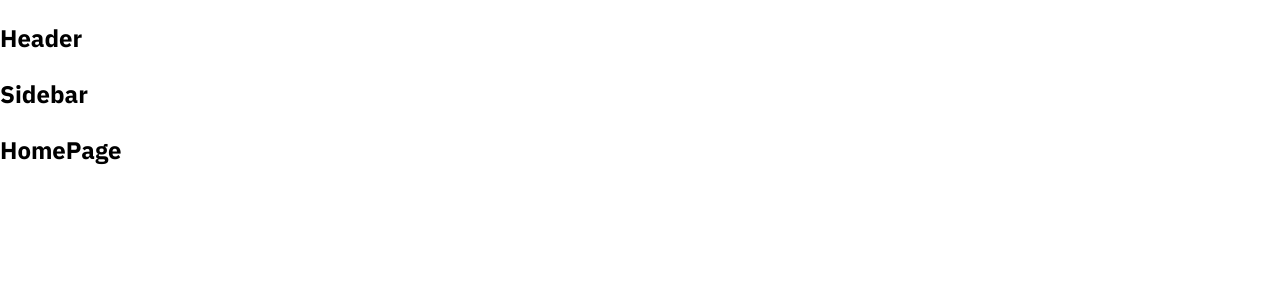
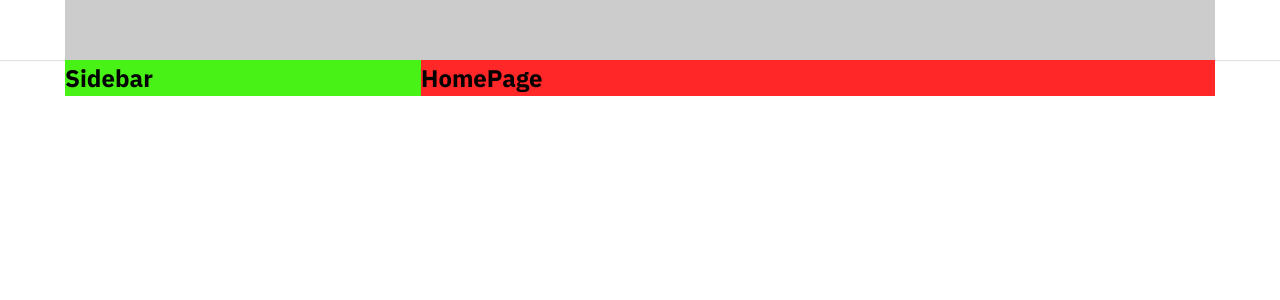
Before and after one commit to buianhtai1205/tiktok-ui, a React (Create React App) app: page / in a window 1280 px wide. Shown: the top 300 px of the page. Built offline with nearby package versions, Linux system fonts and the light colour scheme.

Commit message:
build base default layout

```diff
--- a/package.json
+++ b/package.json
@@ -6,6 +6,7 @@
     "@testing-library/jest-dom": "^5.16.5",
     "@testing-library/react": "^13.4.0",
     "@testing-library/user-event": "^13.5.0",
+    "clsx": "^1.2.1",
     "normalize.css": "^8.0.1",
     "react": "^18.2.0",
     "react-dom": "^18.2.0",
--- a/src/components/GlobalStyles/GlobalStyles.scss
+++ b/src/components/GlobalStyles/GlobalStyles.scss
@@ -3,9 +3,16 @@
 
 :root {
 	--primary: #fe2c55;
+
+	//DefaultLayout
+	--default-layout-header-height: 60px;
+	--default-layout-width: 1150px;
+	--default-layout-sidebar-width: 356px;
 }
 
 * {
+	margin: 0;
+	padding: 0;
 	box-sizing: border-box;
 }
 
--- /dev/null
+++ b/src/components/Layout/DefaultLayout/DefaultLayout.module.scss
@@ -0,0 +1,15 @@
+.wrapper {
+	display: flex;
+	flex-direction: column;
+	align-items: center;
+}
+
+.container {
+	width: var(--default-layout-width);
+	display: flex;
+}
+
+.content {
+	flex: 1;
+	background-color: rgb(255, 39, 39);
+}
--- /dev/null
+++ b/src/components/Layout/DefaultLayout/Sidebar/Sidebar.module.scss
@@ -0,0 +1,4 @@
+.wrapper {
+	width: var(--default-layout-sidebar-width);
+	background-color: rgb(73, 242, 22);
+}
--- a/src/components/Layout/DefaultLayout/Sidebar/index.js
+++ b/src/components/Layout/DefaultLayout/Sidebar/index.js
@@ -1,5 +1,13 @@
+import clsx from "clsx";
+import styles from "./Sidebar.module.scss";
+
 const Sidebar = () => {
-	return <h2>Sidebar</h2>;
+	return (
+		<aside className={clsx(styles.wrapper)}>
+			{/* Sidebar */}
+			<h2>Sidebar</h2>
+		</aside>
+	);
 };
 
 export default Sidebar;
--- a/src/components/Layout/DefaultLayout/index.js
+++ b/src/components/Layout/DefaultLayout/index.js
@@ -1,13 +1,15 @@
+import clsx from "clsx";
 import Header from "~/components/Layout/components/Header";
 import Sidebar from "./Sidebar";
+import styles from "./DefaultLayout.module.scss";
 
 const DefaultLayout = ({ children }) => {
 	return (
-		<div>
+		<div className={clsx(styles.wrapper)}>
 			<Header />
-			<div className="container">
+			<div className={clsx(styles.container)}>
 				<Sidebar />
-				<div className="content">{children}</div>
+				<div className={clsx(styles.content)}>{children}</div>
 			</div>
 		</div>
 	);
--- /dev/null
+++ b/src/components/Layout/components/Header/Header.module.scss
@@ -0,0 +1,13 @@
+.wrapper {
+	width: 100%;
+	height: var(--default-layout-header-height, 60px);
+	box-shadow: 0px 1px 1px rgb(0 0 0 / 12%);
+	display: flex;
+	justify-content: center;
+}
+
+.inner {
+	height: 100%;
+	background-color: #ccc;
+	width: var(--default-layout-width);
+}
--- a/src/components/Layout/components/Header/index.js
+++ b/src/components/Layout/components/Header/index.js
@@ -1,5 +1,18 @@
+import clsx from "clsx";
+import styles from "./Header.module.scss";
+
 const Header = () => {
-	return <h2>Header</h2>;
+	return (
+		<header className={clsx(styles.wrapper)}>
+			<div className={clsx(styles.inner)}>
+				{/* Logo */}
+
+				{/* Search */}
+
+				{/* ... */}
+			</div>
+		</header>
+	);
 };
 
 export default Header;
```
Also changed, not shown: 1 other file (tests, documents, lock files or other folders).
